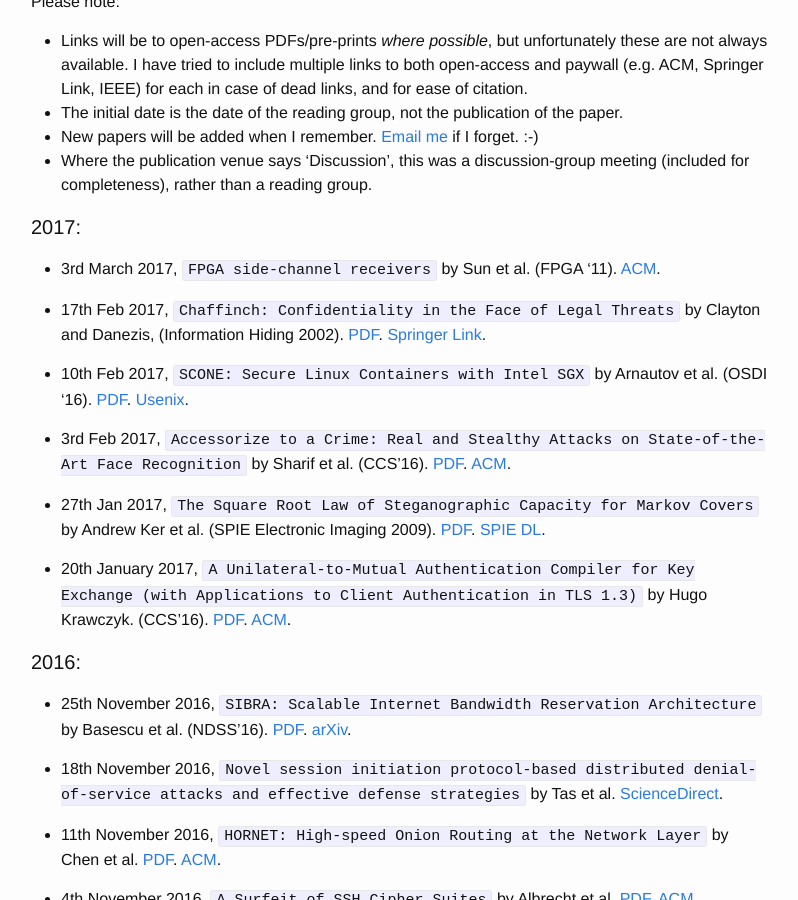
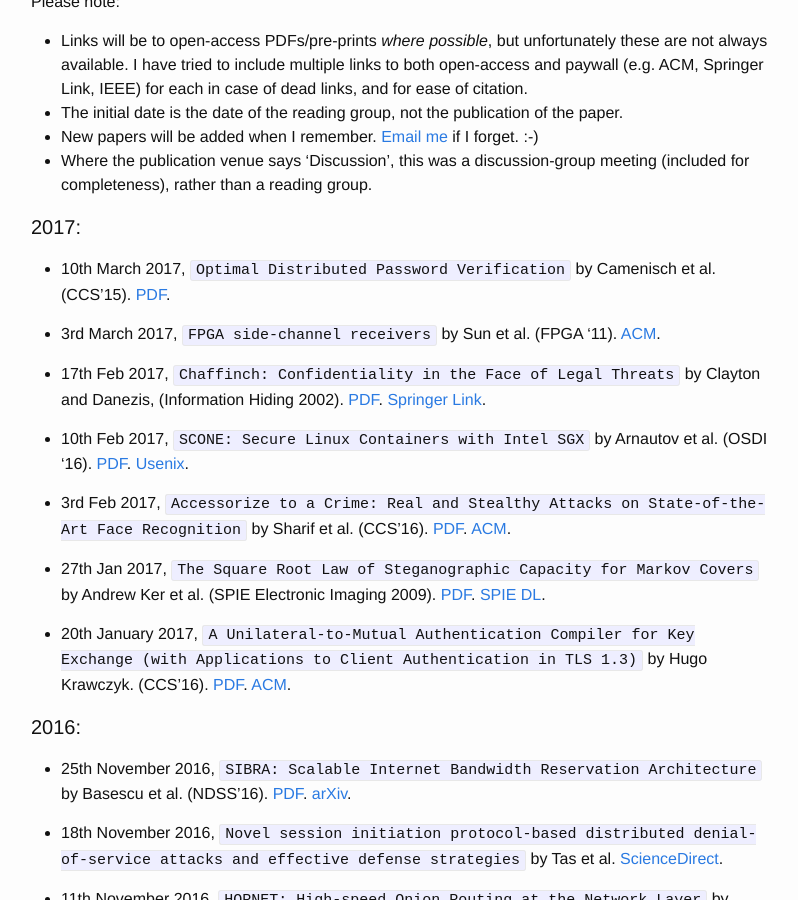
Before and after one commit to mpdehnel/ReadingGroup, a Jekyll site: the page built from index.md, in a window 1280 px wide and 900 px high, scrolled down 513 px. Shown: the whole window, without its empty margins (239-1037 px from the left). Built offline with Jekyll 4.4.1, drawn with Linux system fonts in a browser that asks for light colours.

Commit message:
add camenisch passwords paper

```diff
--- a/index.md
+++ b/index.md
@@ -19,6 +19,8 @@ Please note:
 * Where the publication venue says 'Discussion', this was a discussion-group meeting (included for completeness), rather than a reading group.
 
 #### 2017:
+
+* 10th March 2017, `Optimal Distributed Password Verification` by Camenisch et al. (CCS'15). [PDF](https://www.zurich.ibm.com/pdf/csc/CCS15_passwords.pdf).
 
 * 3rd March 2017, `FPGA side-channel receivers` by Sun et al. (FPGA '11). [ACM](https://dl.acm.org/citation.cfm?id=1950462).
 
```
